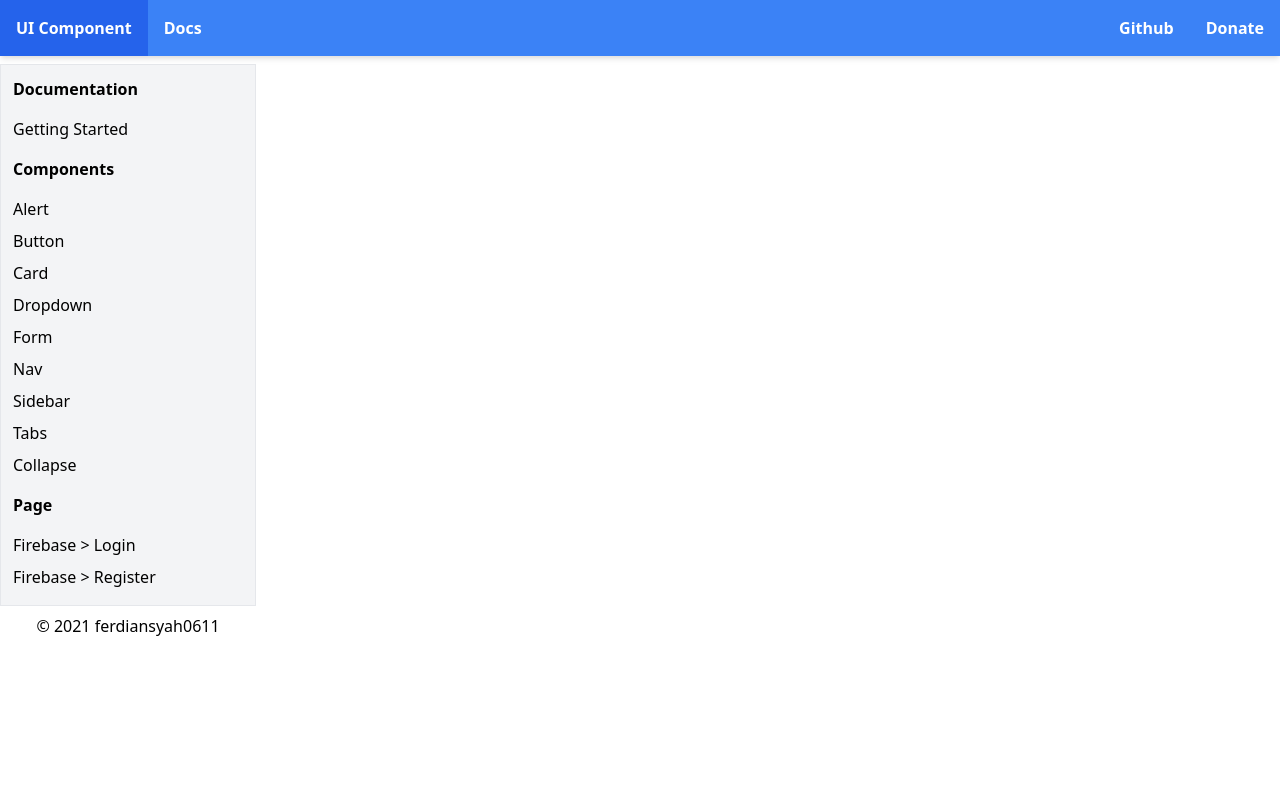
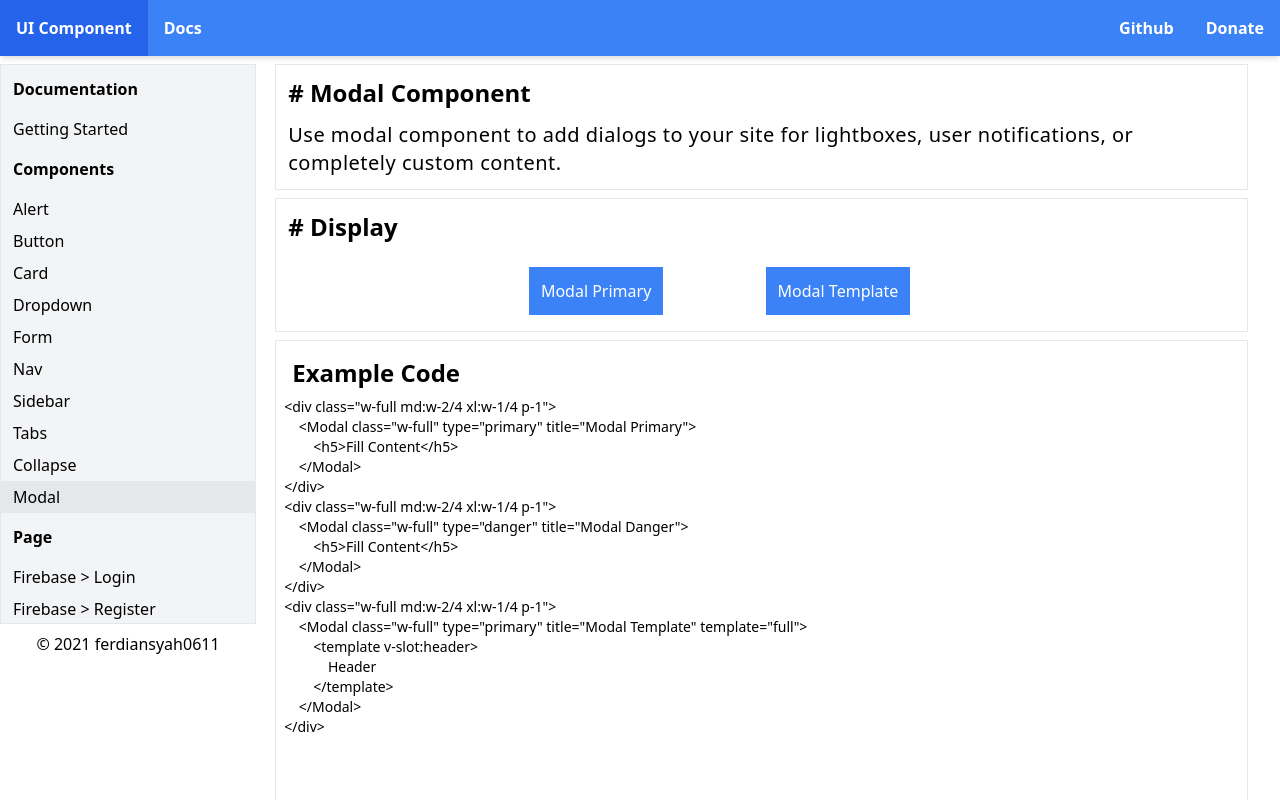
Before and after one commit to ferdiansyah0611/ui-component, a Vue app: page /component/modal in a window 1280 px wide. Shown: the top 800 px of the page. Built offline with nearby package versions, Linux system fonts and the light colour scheme.

Commit message:
update docs

```diff
--- a/src/App.vue
+++ b/src/App.vue
@@ -31,6 +31,7 @@
 							<router-link to="/component/sidebar" class="p-3 py-1 w-full hover:bg-gray-200 transition-all duration-300" active-class="bg-gray-200">Sidebar</router-link>
 							<router-link to="/component/tabs" class="p-3 py-1 w-full hover:bg-gray-200 transition-all duration-300" active-class="bg-gray-200">Tabs</router-link>
 							<router-link to="/component/collapse" class="p-3 py-1 w-full hover:bg-gray-200 transition-all duration-300" active-class="bg-gray-200">Collapse</router-link>
+							<router-link to="/component/modal" class="p-3 py-1 w-full hover:bg-gray-200 transition-all duration-300" active-class="bg-gray-200">Modal</router-link>
 						</Collapse>
 						<Collapse class="w-full font-medium text-center" type="light" title="Page">
 							<router-link to="/page/firebase-login" class="p-3 py-1 w-full hover:bg-gray-200 transition-all duration-300" active-class="bg-gray-200">Firebase Login</router-link>
@@ -64,6 +65,7 @@
 					<router-link to="/component/sidebar" class="p-3 py-1 w-full hover:bg-gray-200 transition-all duration-300" active-class="bg-gray-200">Sidebar</router-link>
 					<router-link to="/component/tabs" class="p-3 py-1 w-full hover:bg-gray-200 transition-all duration-300" active-class="bg-gray-200">Tabs</router-link>
 					<router-link to="/component/collapse" class="p-3 py-1 w-full hover:bg-gray-200 transition-all duration-300" active-class="bg-gray-200">Collapse</router-link>
+					<router-link to="/component/modal" class="p-3 py-1 w-full hover:bg-gray-200 transition-all duration-300" active-class="bg-gray-200">Modal</router-link>
 					<h5 class="font-bold p-3">Page</h5>
 					<router-link to="/page/firebase-login" class="p-3 py-1 w-full hover:bg-gray-200 transition-all duration-300" active-class="bg-gray-200">Firebase > Login</router-link>
 					<router-link to="/page/firebase-register" class="p-3 py-1 w-full hover:bg-gray-200 transition-all duration-300" active-class="bg-gray-200">Firebase > Register</router-link>
--- a/src/main.js
+++ b/src/main.js
@@ -16,6 +16,7 @@ import Sidebar from '@/components/Sidebar'
 import ButtonIcon from '@/components/ButtonIcon'
 import Tabs from '@/components/Tabs'
 import Collapse from '@/components/Collapse'
+import Modal from '@/components/Modal'
 
 const app = createApp(App)
 app.component('Navbar', Navbar)
@@ -31,5 +32,6 @@ app.component('Sidebar', Sidebar)
 app.component('ButtonIcon', ButtonIcon)
 app.component('Tabs', Tabs)
 app.component('Collapse', Collapse)
+app.component('Modal', Modal)
 app.use(router)
 app.mount('#app')
--- a/src/router/index.js
+++ b/src/router/index.js
@@ -11,6 +11,7 @@ import NavDoc from '../views/component/NavDoc.vue'
 import SidebarDoc from '../views/component/SidebarDoc.vue'
 import TabsDoc from '../views/component/TabsDoc.vue'
 import CollapseDoc from '../views/component/CollapseDoc.vue'
+import ModalDoc from '../views/component/ModalDoc.vue'
 import FirebaseLoginDoc from '../views/page/FirebaseLoginDoc.vue'
 import FirebaseRegisterDoc from '../views/page/FirebaseRegisterDoc.vue'
 
@@ -71,6 +72,11 @@ const routes = [
     component: CollapseDoc
   },
   {
+    path: '/component/modal',
+    name: 'ModalDoc',
+    component: ModalDoc
+  },
+  {
     path: '/page/firebase-login',
     name: 'FirebaseLoginDoc',
     component: FirebaseLoginDoc
--- a/src/views/component/CardDoc.vue
+++ b/src/views/component/CardDoc.vue
@@ -197,6 +197,40 @@
 			</div>
 		</div>
 	</div>
+	<div class="m-2 p-2 border bg-white">
+		<h5 class="font-bold text-xl md:text-2xl p-2">Example Code</h5>
+		<textarea class="w-full min-h-screen overflow-auto focus:outline-none text-sm">
+<Cards type="primary">
+	<template v-slot:head>
+		<h5>Primary</h5>
+	</template>
+	<template v-slot:content>
+		<p>Lorem ipsum dolor sit amet, consectetur adipisicing elit, sed do eiusmod tempor incididunt ut labore et dolore magna aliqua.</p>
+	</template>
+</Cards>
+<Cards type="primary">
+	<template v-slot:head>
+		<h5>Primary</h5>
+	</template>
+	<template v-slot:content>
+		<p>Lorem ipsum dolor sit amet, consectetur adipisicing elit, sed do eiusmod tempor incididunt ut labore et dolore magna aliqua.</p>
+	</template>
+	<template v-slot:footer>
+		<Button type="light">Save</Button>
+		<Button type="danger">Delete</Button>
+	</template>
+</Cards>
+<Cards type="success">
+	<template v-slot:head>
+		<img src="https://images.unsplash.com/photo-1593642632559-0c6d3fc62b89?ixid=MnwxMjA3fDF8MHxlZGl0b3JpYWwtZmVlZHwxMXx8fGVufDB8fHx8&ixlib=rb-1.2.1&auto=format&fit=crop&w=500&q=60" alt="">
+		<h5 class="mt-2">Success</h5>
+	</template>
+	<template v-slot:content>
+		<p>Lorem ipsum dolor sit amet, consectetur adipisicing elit, sed do eiusmod tempor incididunt ut labore et dolore magna aliqua.</p>
+	</template>
+</Cards>
+		</textarea>
+	</div>
 	<div class="w-full bg-white border p-3 mt-2">
 		<h5 class="font-bold text-2xl">Refference</h5>
 		<div class="w-full border-b py-2">
--- a/src/views/component/DropdownDoc.vue
+++ b/src/views/component/DropdownDoc.vue
@@ -4,7 +4,7 @@
 		<p class="text-xl tracking-wide">Toggle contextual overlays for displaying lists of links and more with the UI Component dropdown plugin.</p>
 		<div class="flex w-full flex-wrap border mt-2">
 			<div class="p-2 w-full md:w-1/4">
-				<Dropdown txt="Dropdown" type="primary">
+				<Dropdown animate="scale" txt="Dropdown" type="primary">
 					<router-link to="/" class="p-2 w-full hover:bg-gray-100 transition-all duration-200 z-10 bg-white">
 						Link 1
 					</router-link>
@@ -122,6 +122,10 @@
 	<div class="w-full bg-white border p-3 mt-2">
 		<h5 class="font-bold text-2xl">Refference</h5>
 		<div class="w-full border-b py-2">
+			<h5 class="font-medium mb-1 text-sm md:text-base"><code>animate (String)</code></h5>
+			<p class="text-sm">Animation of dropdown. List animation: scale.</p>
+		</div>
+		<div class="w-full border-b py-2">
 			<h5 class="font-medium mb-1 text-sm md:text-base"><code>link (Array)</code></h5>
 			<p class="text-sm">A list link of dropdown. Must be object and have property name & link.</p>
 		</div>
--- a/src/views/component/FormDoc.vue
+++ b/src/views/component/FormDoc.vue
@@ -72,9 +72,9 @@
 						<p class="w-full mb-2 mt-2 text-sm sm:text-base">File Type</p>
 						<div class="flex w-full">
 							<File
-								v-model:file="example.file"
 								:multiple="false"
 								accept="image/*"
+								@changes="file"
 							></File>
 						</div>
 					</div>
@@ -82,10 +82,10 @@
 						<p class="w-full mb-2 mt-2 text-sm sm:text-base">File Type Disabled</p>
 						<div class="flex w-full">
 							<File
-								disabled="true"
-								v-model:file="example.file"
+								:disabled="true"
 								:multiple="false"
 								accept="image/*"
+								@changes="file"
 							></File>
 						</div>
 					</div>
@@ -151,7 +151,7 @@ export default{
 				text: '',
 				area: '',
 				select: 'Default Value',
-				file: '',
+				file: [],
 				one: `<<span class="text-red-500">Text</span>
 	<span class="text-green-500">type</span>="text"
 	<span class="text-green-500">place</span>="My placeholder"
@@ -182,5 +182,10 @@ export default{
 			}
 		}
 	},
+	methods: {
+		file(e){
+			this.example.file = e[0]
+		}
+	}
 }
 </script>
--- /dev/null
+++ b/src/views/component/ModalDoc.vue
@@ -0,0 +1,50 @@
+<template>
+	<div class="w-full bg-white border p-3">
+		<h5 class="mb-3 font-bold text-2xl"># Modal Component</h5>
+		<p class="text-xl tracking-wide">Use modal component to add dialogs to your site for lightboxes, user notifications, or completely custom content.</p>
+	</div>
+	<div class="w-full bg-white border p-3 mt-2">
+		<h5 class="mb-5 font-bold text-2xl"># Display</h5>
+		<div class="w-full flex-wrap flex justify-center mt-2 sm:mt-0">
+			<div class="w-full md:w-2/4 xl:w-1/4 p-1">
+				<Modal class="w-full" type="primary" title="Modal Primary">
+					<h5>My Content</h5>
+				</Modal>
+			</div>
+			<div class="w-full md:w-2/4 xl:w-1/4 p-1">
+				<Modal class="w-full" type="primary" title="Modal Template" template="full">
+					<template v-slot:header>
+						Header
+					</template>
+				</Modal>
+			</div>
+		</div>
+	</div>
+	<div class="mt-2 p-2 border bg-white">
+		<h5 class="font-bold text-xl md:text-2xl p-2">Example Code</h5>
+		<textarea class="w-full min-h-screen overflow-auto focus:outline-none text-sm">
+<div class="w-full md:w-2/4 xl:w-1/4 p-1">
+	<Modal class="w-full" type="primary" title="Modal Primary">
+		<h5>Fill Content</h5>
+	</Modal>
+</div>
+<div class="w-full md:w-2/4 xl:w-1/4 p-1">
+	<Modal class="w-full" type="danger" title="Modal Danger">
+		<h5>Fill Content</h5>
+	</Modal>
+</div>
+<div class="w-full md:w-2/4 xl:w-1/4 p-1">
+	<Modal class="w-full" type="primary" title="Modal Template" template="full">
+		<template v-slot:header>
+			Header
+		</template>
+	</Modal>
+</div>
+		</textarea>
+	</div>
+</template>
+<script>
+export default{
+
+}
+</script>
--- a/src/views/component/NavDoc.vue
+++ b/src/views/component/NavDoc.vue
@@ -31,7 +31,7 @@
 		<div class="m-2 p-2 border bg-white">
 			<h5 class="font-bold text-xl md:text-2xl p-2">Example Code</h5>
 			<textarea class="w-full min-h-screen overflow-auto focus:outline-none text-sm">
-<Navbar :ype="primary">
+<Navbar :type="primary">
 	<template v-slot:navs>
 		<div class="w-1/2 flex justify-start">
 			<router-link class="p-4 font-bold hover:bg-blue-600" to="/">My App</router-link>
```
